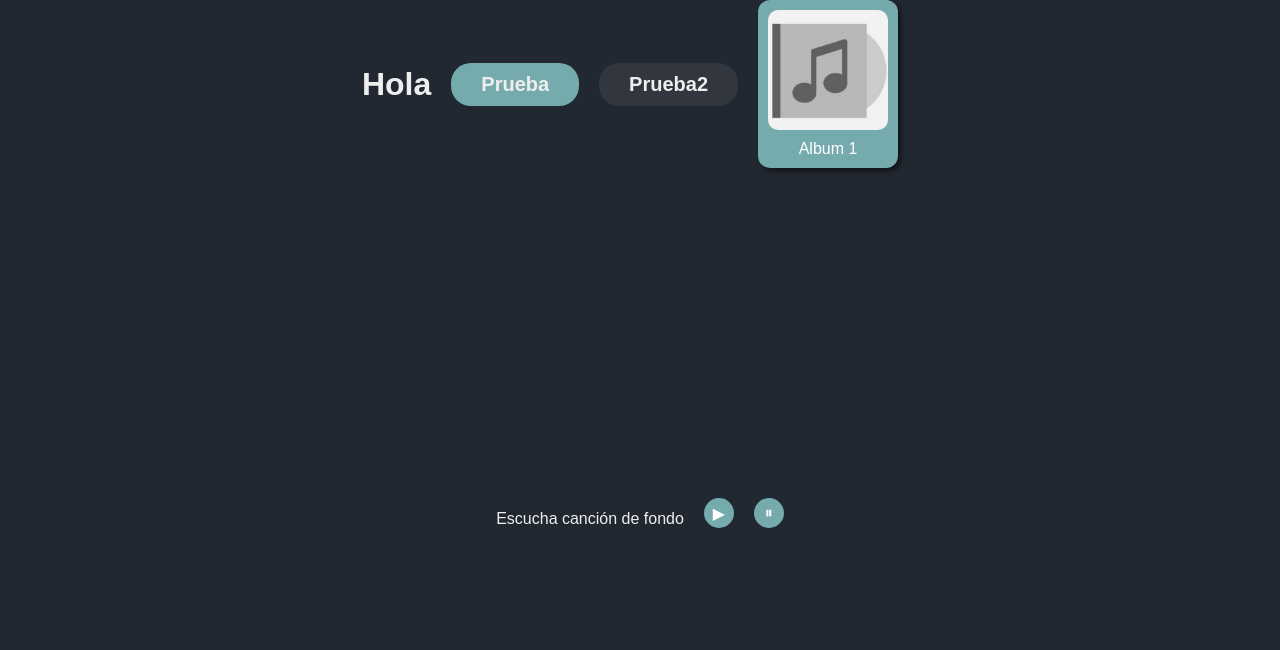
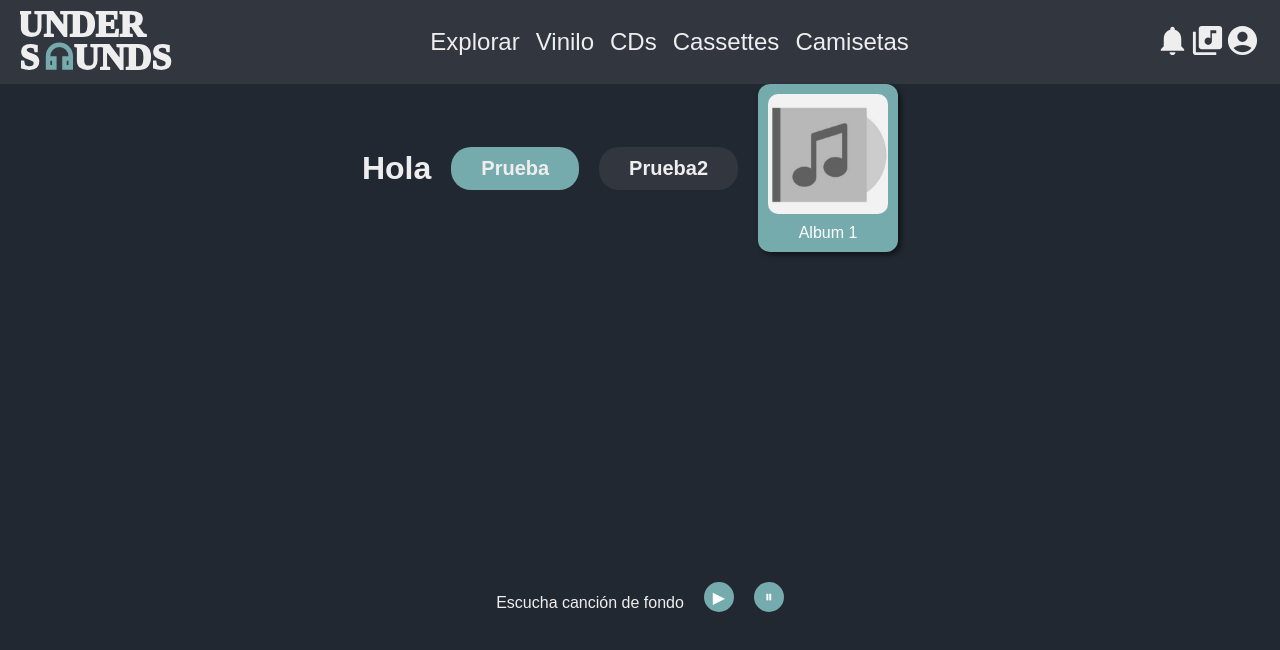
Before and after one commit to abenitezm/undersounds, a Next.js app: page / in a window 1280 px wide. Shown: the top 650 px of the page. Built offline with nearby package versions, Linux system fonts and the light colour scheme.

Commit message:
NavBar y NavButton v0.1

```diff
--- /dev/null
+++ b/src/app/components/NavBar.tsx
@@ -0,0 +1,79 @@
+'use client';
+
+import React from "react";
+import colors from "../colors";
+import { styled } from "styled-components";
+import NotificationsIcon from '@mui/icons-material/Notifications';
+import LibraryMusicIcon from '@mui/icons-material/LibraryMusic';
+import AccountCircleIcon from '@mui/icons-material/AccountCircle';
+
+const Header = styled.header`
+    display: flex;
+    justify-content: space-between;
+    align-items: center;
+    background: ${colors.tertiary};
+    padding: 10px 20px;
+    width: 100%;
+`;
+
+const Logo = styled.img`
+    height: 60px;
+    width: auto;
+`;
+
+const NavButton = styled.button`
+    color: ${colors.secondary};
+    font-size: 24px;
+    background: none;
+    border: none;
+    padding: 8px;
+    cursor: pointer;
+    border-radius: 5px;
+    position: relative;
+
+    &:after {
+        content: "";
+        display: block;
+        border-radius: 10px;
+        height: 3px;
+        width: 0;
+        background: ${colors.primary};
+        position: absolute;
+        bottom: -5px;
+        left: 50%;
+        transform: translateX(-50%);
+        transition: width 0.2s ease-in-out;
+    }
+
+    &:hover:after {
+        width: 50%;
+    }
+`;
+
+const ButtonBox = styled.div`
+    max-width: fit-content;
+    margin-left: auto;
+    margin-right: auto;
+`;
+
+export default function NavBar() {
+    return (
+        <Header>
+            <a href="/">
+                <Logo src="./logo.svg" alt="Logo Undersounds" />
+            </a>
+            <ButtonBox>
+                <NavButton>Explorar</NavButton>
+                <NavButton>Vinilo</NavButton>
+                <NavButton>CDs</NavButton>
+                <NavButton>Cassettes</NavButton>
+                <NavButton>Camisetas</NavButton>
+            </ButtonBox>
+            <div>
+                <NotificationsIcon fontSize="large"/>
+                <LibraryMusicIcon fontSize="large"/>
+                <AccountCircleIcon fontSize="large"/>
+            </div>
+        </Header>
+    );
+}
--- a/src/app/page.tsx
+++ b/src/app/page.tsx
@@ -3,6 +3,7 @@
 import colors from "./colors";
 import ActivityRow from "./components/ActivityRow";
 import { Album } from "./components/Album";
+import NavBar from "./components/NavBar";
 import PrimaryButton from "./components/PrimaryButton";
 import SecondaryButton from "./components/SecondaryButton";
 import NavigationPage from "./navigation/navigationPage";
@@ -11,6 +12,8 @@ import { CSSProperties } from "react";
 
 export default function Home() {
   return (
+    <>
+      <NavBar />
       <div style={ styles.container }>
         <h1>Hola</h1>
         <PrimaryButton text={"Prueba"} onClick={() => alert("Prueba")} />
@@ -20,6 +23,7 @@ export default function Home() {
           <NavigationPage />
         </div>
       </div>
+    </>
   );
 }
 
```
Also changed, not shown: public/logo.svg (added). Lines whose indentation alone changed are shown as unchanged.
